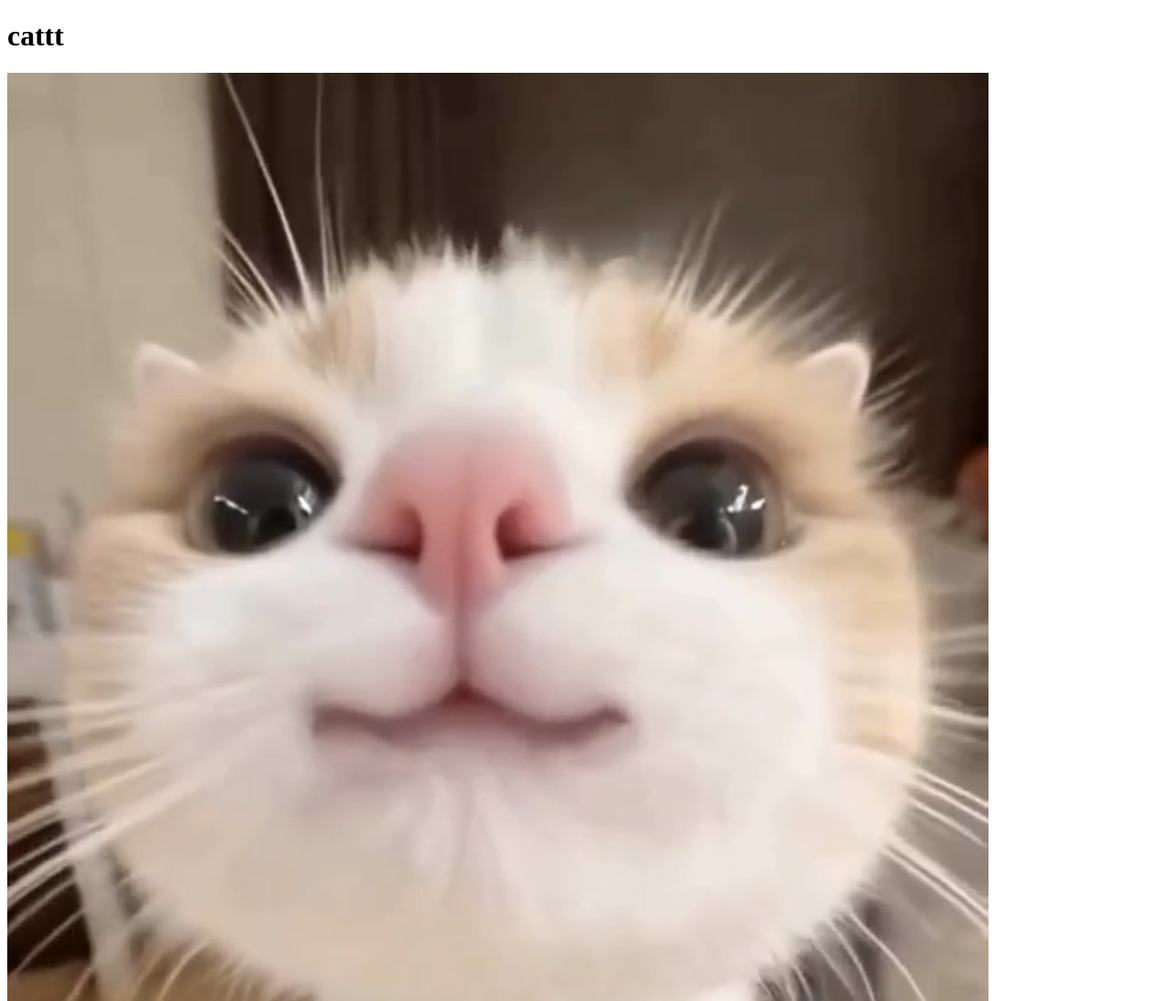
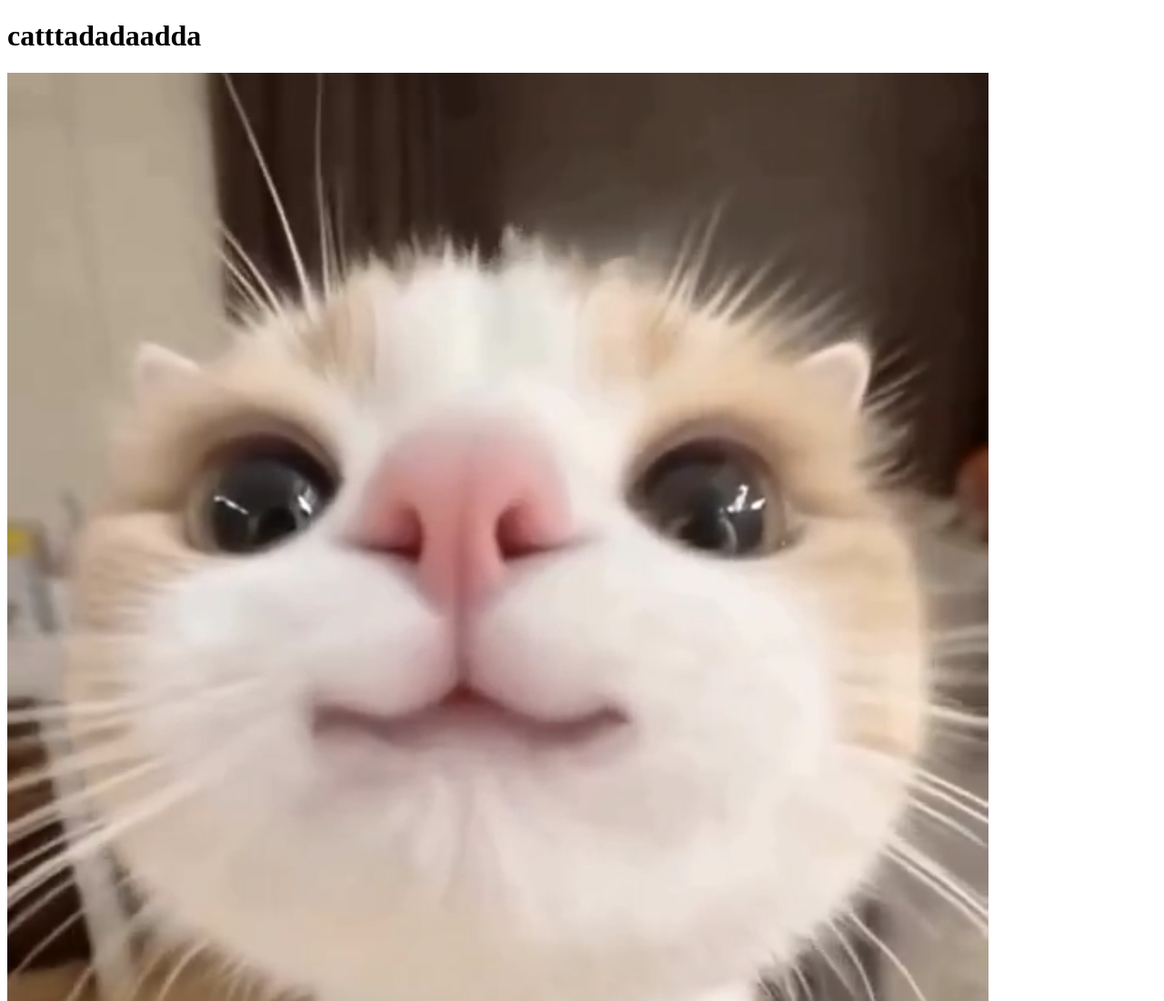
Before and after one commit to FinnDore/pages, a plain HTML site: page src/index.html in a window 1280 px wide. Shown: the top 1100 px of the page at 91% size. Drawn offline with Linux system fonts and the light colour scheme.

Commit message:
Update header text in index.htm

```diff
--- a/src/index.html
+++ b/src/index.html
@@ -6,7 +6,7 @@
         <title>Document</title>
     </head>
     <body>
-        <h1>cattt</h1>
+        <h1>catttadadaadda</h1>
         <img src="catttt.png" alt="cat" />
     </body>
 </html>
```
